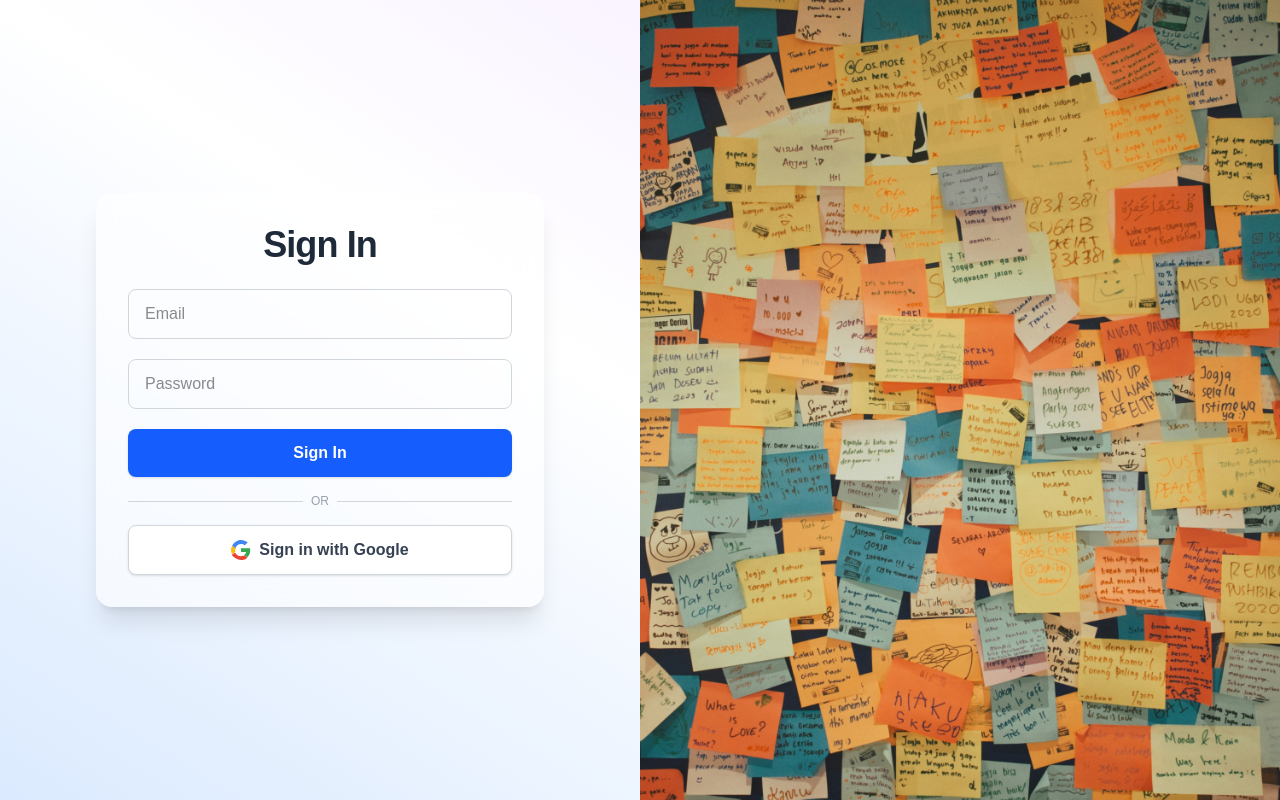
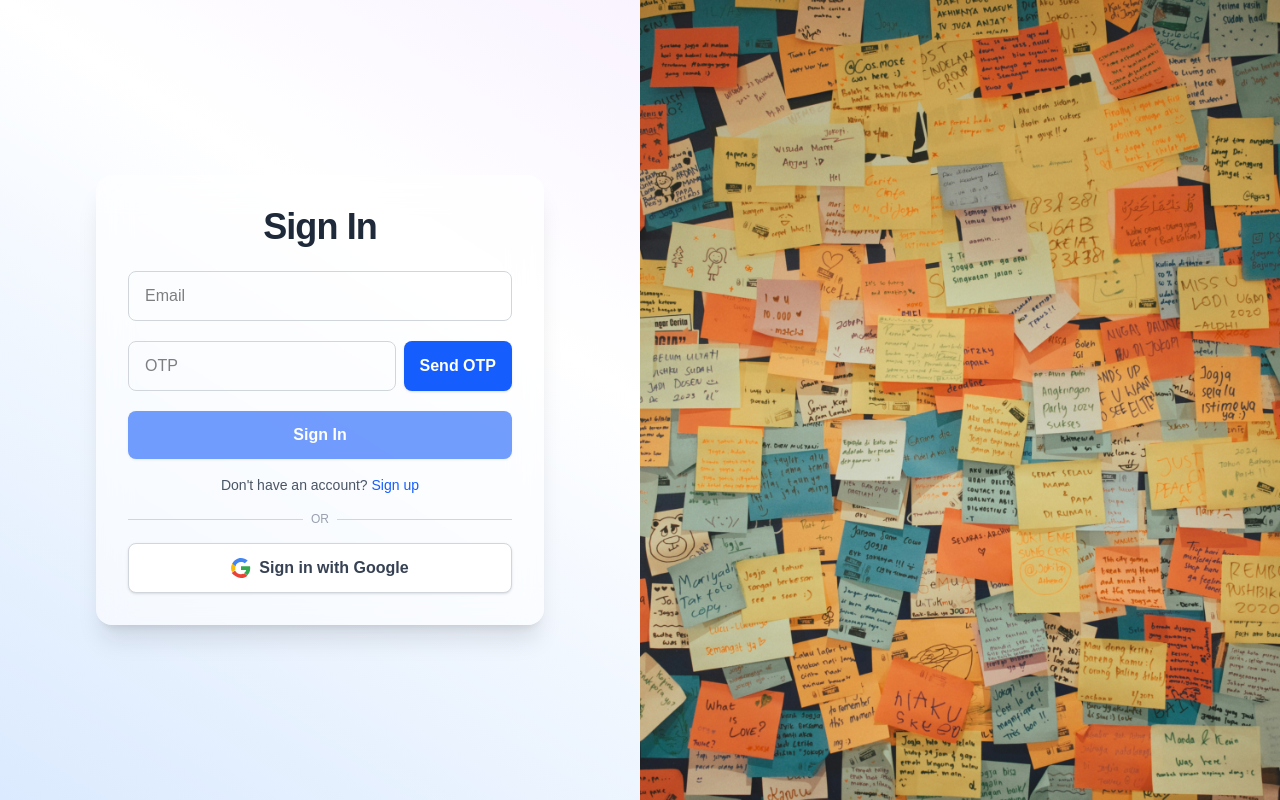
Before and after one commit to HarshGeed/Note-taking-application, a Next.js app: page /signin in a window 1280 px wide. Built offline with nearby package versions, Linux system fonts and the light colour scheme.

Commit message:
sigin complete

```diff
--- a/app/api/user/login/route.ts
+++ b/app/api/user/login/route.ts
@@ -1,28 +1,49 @@
 import { NextRequest, NextResponse } from 'next/server';
 import User from '@/models/userModel';
 import dbConnect from '@/utils/dbConnect';
-import bcrypt from 'bcryptjs';
 import jwt from 'jsonwebtoken';
+import otpModel from '@/models/otpModel';
+import { hashOTP } from '@/utils/otp';
 
 export async function POST(req: NextRequest) {
+  try {
     await dbConnect();
-  const { email, password } = await req.json();
+    const { email, otp } = await req.json();
 
-  if (!email || !password) {
-    return NextResponse.json({ error: 'Email and password are required.' }, { status: 400 });
+    if (!email || !otp) {
+      return NextResponse.json({ error: 'Email and OTP are required.' }, { status: 400 });
     }
 
+    // Verify OTP
+    const otpData = await otpModel.findOne({ email });
+    if (!otpData) {
+      return NextResponse.json({ error: 'OTP not found. Please request a new OTP.' }, { status: 400 });
+    }
+    if (Date.now() > otpData.expires) {
+      return NextResponse.json({ error: 'OTP expired. Please request a new OTP.' }, { status: 400 });
+    }
+    if (hashOTP(otp) !== otpData.hashed) {
+      return NextResponse.json({ error: 'Invalid OTP.' }, { status: 400 });
+    }
+
+    // Check if user exists
     const user = await User.findOne({ email });
     if (!user) {
       return NextResponse.json({ error: 'User not found.' }, { status: 404 });
     }
 
-  const isMatch = await bcrypt.compare(password, user.password);
-  if (!isMatch) {
-    return NextResponse.json({ error: 'Invalid credentials.' }, { status: 401 });
-  }
-
+    // Generate JWT token
     const token = jwt.sign({ userId: user._id }, process.env.JWT_SECRET!, { expiresIn: '1d' });
 
-  return NextResponse.json({ message: 'Login successful', token, user: { name: user.name, email: user.email } });
+    // Clean up used OTP
+    await otpModel.deleteOne({ email });
+
+    return NextResponse.json({
+      message: 'Login successful',
+      token,
+      user: { name: user.name, email: user.email }
+    });
+  } catch (error) {
+    return NextResponse.json({ error: 'Internal server error' }, { status: 500 });
   }
+}
--- a/app/api/user/signup/route.ts
+++ b/app/api/user/signup/route.ts
@@ -2,52 +2,42 @@ import { NextRequest, NextResponse } from 'next/server';
 import User from '@/models/userModel';
 import dbConnect from '@/utils/dbConnect';
 import { hashOTP } from '@/utils/otp';
-import OTPModel from '@/models/otpModel';
+import otpModel from '@/models/otpModel';
 
 export async function POST(req: NextRequest) {
   try {
-    console.log('POST request received');
-
     await dbConnect();
     const { name, email, dob, otp } = await req.json();
 
     if (!name || !email || !dob || !otp) {
-      console.error('Missing fields:', { name, email, dob, otp });
       return NextResponse.json({ error: 'All fields and OTP are required.' }, { status: 400 });
     }
 
-    // Debugging logs
-    console.log('Received email:', email);
-    console.log('Received OTP:', otp);
-
     // Fetch OTP from database
-    const otpData = await OTPModel.findOne({ email });
+    const otpData = await otpModel.findOne({ email });
     if (!otpData) {
-      console.error('OTP not found for email:', email);
       return NextResponse.json({ error: 'OTP not found. Please request a new OTP.' }, { status: 400 });
     }
     if (Date.now() > otpData.expires) {
-      console.error('OTP expired for email:', email);
       return NextResponse.json({ error: 'OTP expired. Please request a new OTP.' }, { status: 400 });
     }
     if (hashOTP(otp) !== otpData.hashed) {
-      console.error('Invalid OTP for email:', email);
       return NextResponse.json({ error: 'Invalid OTP.' }, { status: 400 });
     }
 
     const existingUser = await User.findOne({ email });
     if (existingUser) {
-      console.error('User already exists with email:', email);
       return NextResponse.json({ error: 'User already exists.' }, { status: 409 });
     }
 
     const user = new User({ name, email, dob });
     await user.save();
 
-    console.log('User created successfully:', { name, email, dob });
+    // Clean up used OTP
+    await otpModel.deleteOne({ email });
+
     return NextResponse.json({ message: 'Signup successful', user: { name, email, dob } });
   } catch (error) {
-    console.error('Error in signup route:', error);
     return NextResponse.json({ error: 'Internal server error' }, { status: 500 });
   }
 }
--- a/app/signin/page.tsx
+++ b/app/signin/page.tsx
@@ -5,38 +5,106 @@ import { signIn } from 'next-auth/react';
 import leftColImg from '@/public/leftCol.jpg'
 
 export default function SigninPage() {
-  const [form, setForm] = useState({ email: '', password: '' });
+  const [form, setForm] = useState({ email: '', otp: '' });
   const [error, setError] = useState('');
+  const [success, setSuccess] = useState('');
   const [loading, setLoading] = useState(false);
+  const [otpSent, setOtpSent] = useState(false);
 
   const handleChange = (e: React.ChangeEvent<HTMLInputElement>) => {
     setForm({ ...form, [e.target.name]: e.target.value });
   };
 
+  const handleSendOtp = async () => {
+    setError('');
+    setSuccess('');
+    if (!form.email) {
+      setError('Please enter your email to receive OTP.');
+      return;
+    }
+    setLoading(true);
+    const res = await fetch('/api/user/send-otp', {
+      method: 'POST',
+      headers: { 'Content-Type': 'application/json' },
+      body: JSON.stringify({ email: form.email }),
+    });
+    const data = await res.json();
+    setLoading(false);
+    if (res.ok) {
+      setSuccess('OTP sent to your email.');
+      setOtpSent(true);
+    } else setError(data.error || 'Failed to send OTP.');
+  };
+
   const handleSubmit = async (e: React.FormEvent) => {
     e.preventDefault();
     setError('');
+    setSuccess('');
     setLoading(true);
     const res = await signIn('credentials', {
       redirect: false,
       email: form.email,
-      password: form.password,
+      otp: form.otp,
     });
     setLoading(false);
-    if (res?.error) setError(res.error);
+    if (res?.error) {
+      setError(res.error);
+    } else {
+      setSuccess('Sign in successful!');
+      // Redirect to homepage after successful login
+      window.location.href = '/';
+    }
   };
 
   return (
     <div className="flex min-h-screen bg-gradient-to-tr from-blue-100 via-white to-purple-100">
+      {/* Left: Form */}
       <div className="flex flex-col justify-center items-center w-full md:w-1/2 p-8">
         <div className="w-full max-w-md bg-white/60 backdrop-blur-lg rounded-2xl shadow-xl p-8 flex flex-col items-center">
           <h2 className="text-4xl font-extrabold mb-6 text-gray-800 tracking-tight">Sign In</h2>
           <form className="w-full space-y-5" onSubmit={handleSubmit}>
-            <input name="email" type="email" placeholder="Email" className="input block w-full px-4 py-3 rounded-lg border border-gray-300 focus:ring-2 focus:ring-blue-400 focus:outline-none transition" value={form.email} onChange={handleChange} required />
-            <input name="password" type="password" placeholder="Password" className="input block w-full px-4 py-3 rounded-lg border border-gray-300 focus:ring-2 focus:ring-blue-400 focus:outline-none transition" value={form.password} onChange={handleChange} required />
+            <input
+              name="email"
+              type="email"
+              placeholder="Email"
+              className="input block w-full px-4 py-3 rounded-lg border border-gray-300 focus:ring-2 focus:ring-blue-400 focus:outline-none transition text-black"
+              value={form.email}
+              onChange={handleChange}
+              required
+            />
+            <div className="flex gap-2">
+              <input
+                name="otp"
+                type="text"
+                placeholder="OTP"
+                className="input flex-1 px-4 py-3 rounded-lg border border-gray-300 focus:ring-2 focus:ring-blue-400 focus:outline-none transition text-black"
+                value={form.otp}
+                onChange={handleChange}
+                required
+              />
+              <button
+                type="button"
+                className="btn py-3 px-4 rounded-lg bg-blue-600 hover:bg-blue-700 text-white font-semibold shadow transition disabled:opacity-60"
+                onClick={handleSendOtp}
+                disabled={loading || otpSent}
+              >
+                {otpSent ? 'OTP Sent' : 'Send OTP'}
+              </button>
+            </div>
             {error && <div className="text-red-500 text-sm text-center">{error}</div>}
-            <button type="submit" className="btn w-full py-3 rounded-lg bg-blue-600 hover:bg-blue-700 text-white font-semibold shadow transition disabled:opacity-60" disabled={loading}>{loading ? 'Signing in...' : 'Sign In'}</button>
+            {success && <div className="text-green-600 text-sm text-center">{success}</div>}
+            <button
+              type="submit"
+              className="btn w-full py-3 rounded-lg bg-blue-600 hover:bg-blue-700 text-white font-semibold shadow transition disabled:opacity-60"
+              disabled={loading || !otpSent}
+            >
+              {loading ? 'Signing in...' : 'Sign In'}
+            </button>
           </form>
+          <p className="text-sm text-gray-600 mt-4">
+            Don't have an account?{' '}
+            <a href="/signup" className="text-blue-600 hover:underline">Sign up</a>
+          </p>
           <div className="w-full flex items-center my-4">
             <div className="flex-grow h-px bg-gray-300" />
             <span className="mx-2 text-gray-400 text-xs">OR</span>
@@ -48,6 +116,7 @@ export default function SigninPage() {
           </button>
         </div>
       </div>
+      {/* Right: Image */}
       <div className="hidden md:flex w-1/2 relative">
         <Image src={leftColImg} alt="Signin" fill className="object-cover" priority />
       </div>
--- a/auth.ts
+++ b/auth.ts
@@ -1,8 +1,6 @@
 import NextAuth from "next-auth"
 import GoogleProvider from "next-auth/providers/google"
 import CredentialsProvider from "next-auth/providers/credentials"
-import { verifyOTP } from "./utils/otp";
-import bcrypt from "bcryptjs";
 
 export const { handlers, signIn, signOut, auth } = NextAuth({
   providers: [
@@ -13,24 +11,36 @@ export const { handlers, signIn, signOut, auth } = NextAuth({
     CredentialsProvider({
       credentials: {
         email: { label: "Email", type: "email", required: true },
-        password: { label: "Password", type: "password" },
-        otp: { label: "OTP", type: "text" },
-        name: { label: "Name", type: "text" },
+        otp: { label: "OTP", type: "text", required: true },
       },
       async authorize(credentials) {
-        // OTP flow (Edge Runtime compatible: only demo logic, no DB)
-        if (credentials?.otp) {
-          if (credentials.otp !== '123456') {
-            throw new Error('Invalid OTP');
+        // OTP flow - validate via login API
+        if (credentials?.email && credentials?.otp) {
+          try {
+            // Use absolute URL or fallback to localhost
+            const baseUrl = process.env.NEXTAUTH_URL || 'http://localhost:3000';
+            const response = await fetch(`${baseUrl}/api/user/login`, {
+              method: 'POST',
+              headers: { 'Content-Type': 'application/json' },
+              body: JSON.stringify({
+                email: credentials.email,
+                otp: credentials.otp,
+              }),
+            });
+
+            if (response.ok) {
+              const data = await response.json();
+              return {
+                id: data.user.email,
+                name: data.user.name,
+                email: data.user.email,
+              };
+            }
+          } catch (error) {
+            console.error('Auth error:', error);
           }
-          // Return a demo user object
-          return { id: 'demo-id', name: String(credentials.name || 'User'), email: String(credentials.email) };
         }
-        // Password flow (Edge Runtime compatible: always fail)
-        if (credentials?.email && credentials?.password) {
-          throw new Error('Password login not supported in Edge Runtime.');
-        }
-        throw new Error('Missing credentials');
+        return null;
       },
     }),
   ],
@@ -41,4 +51,13 @@ export const { handlers, signIn, signOut, auth } = NextAuth({
     signIn: '/signin',
     error: '/auth/error',
   },
+  callbacks: {
+    async redirect({ url, baseUrl }) {
+      // Redirect to homepage after successful login
+      if (url.startsWith('/') && url !== '/signin' && url !== '/signup') {
+        return baseUrl + url;
+      }
+      return baseUrl + '/';
+    },
+  },
 });
```
Lines whose indentation alone changed are shown as unchanged.
